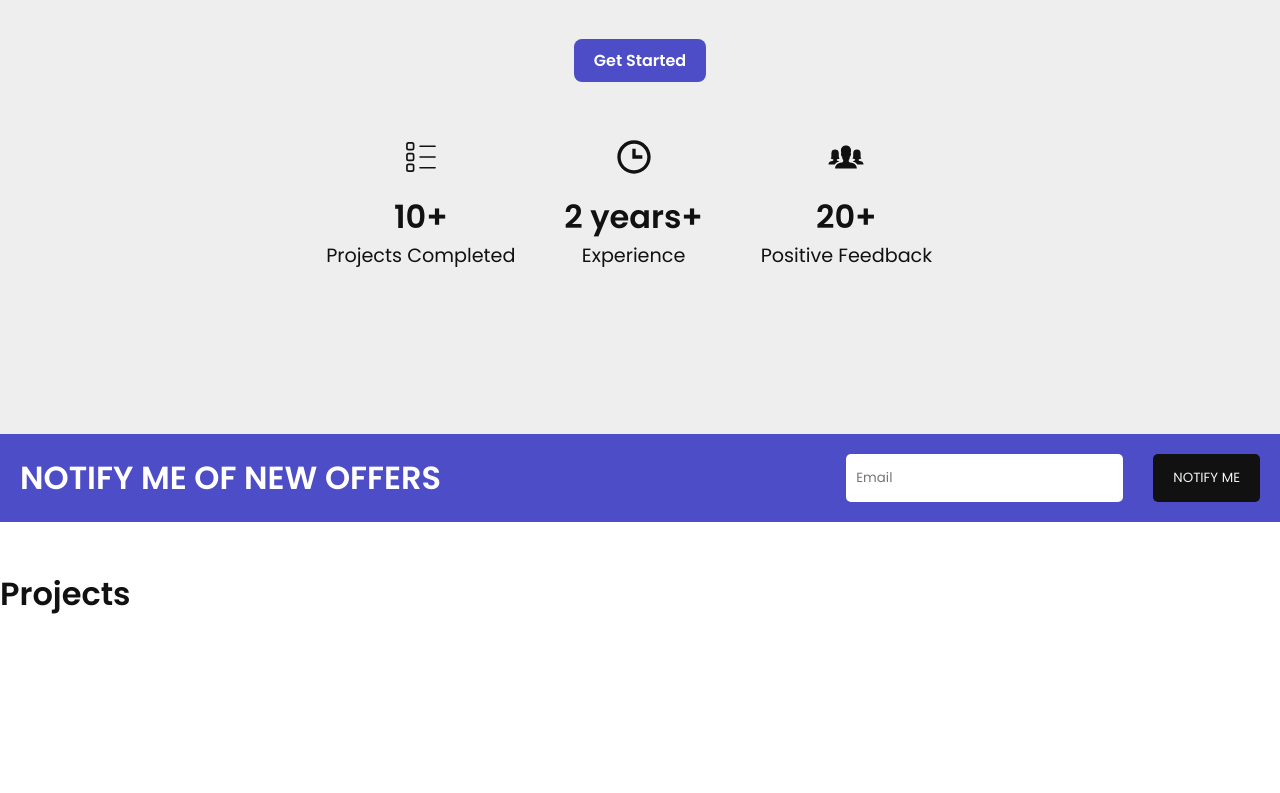
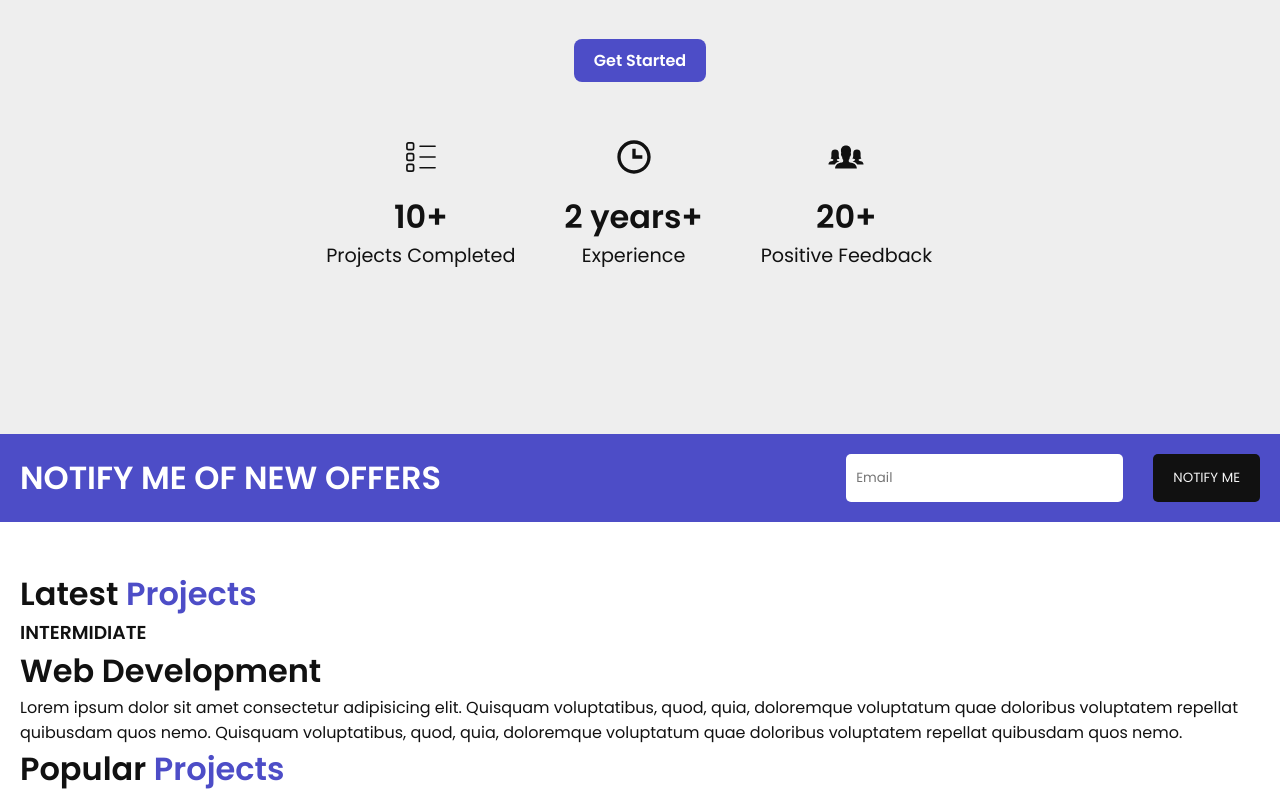
Before and after one commit to brian-ambani/react-projects, a React (Create React App) app in the folder course-work/: page / in a window 1280 px wide. Shown: the part 441-1234 px from the top of the page. Before the commit the page ends 1059 px from the top, so only its background shows below. Built offline with nearby package versions, Linux system fonts and the light colour scheme.

Commit message:
updated the hero section

```diff
--- a/course-work/src/App.css
+++ b/course-work/src/App.css
@@ -21,3 +21,7 @@ a {
 ul {
   list-style: none;
 }
+
+span {
+  color: #4d4dc7;
+}
--- a/course-work/src/components/hero/Hero.css
+++ b/course-work/src/components/hero/Hero.css
@@ -28,10 +28,6 @@
   font-weight: 700;
   margin-bottom: 1rem;
   text-align: center;
-}
-
-span {
-  color: #4d4dc7;
 }
 
 .hero_content p {
--- a/course-work/src/components/projects/Projects.jsx
+++ b/course-work/src/components/projects/Projects.jsx
@@ -2,8 +2,30 @@ import React from "react";
 import "./Projects.css";
 export default function Projects() {
   return (
-    <div>
-      <h1>Projects</h1>
+    <div className="projects_section">
+      <div className="container">
+        <div className="latest-projects">
+          <h1>
+            Latest <span>Projects</span>
+          </h1>
+          <div className="card">
+            <h3>INTERMIDIATE</h3>
+            <h1>Web Development</h1>
+            <p>
+              Lorem ipsum dolor sit amet consectetur adipisicing elit. Quisquam
+              voluptatibus, quod, quia, doloremque voluptatum quae doloribus
+              voluptatem repellat quibusdam quos nemo. Quisquam voluptatibus,
+              quod, quia, doloremque voluptatum quae doloribus voluptatem
+              repellat quibusdam quos nemo.
+            </p>
+          </div>
+        </div>
+        <div className="popular-projects">
+          <h1>
+            Popular <span>Projects</span>
+          </h1>
+        </div>
+      </div>
     </div>
   );
 }
```
